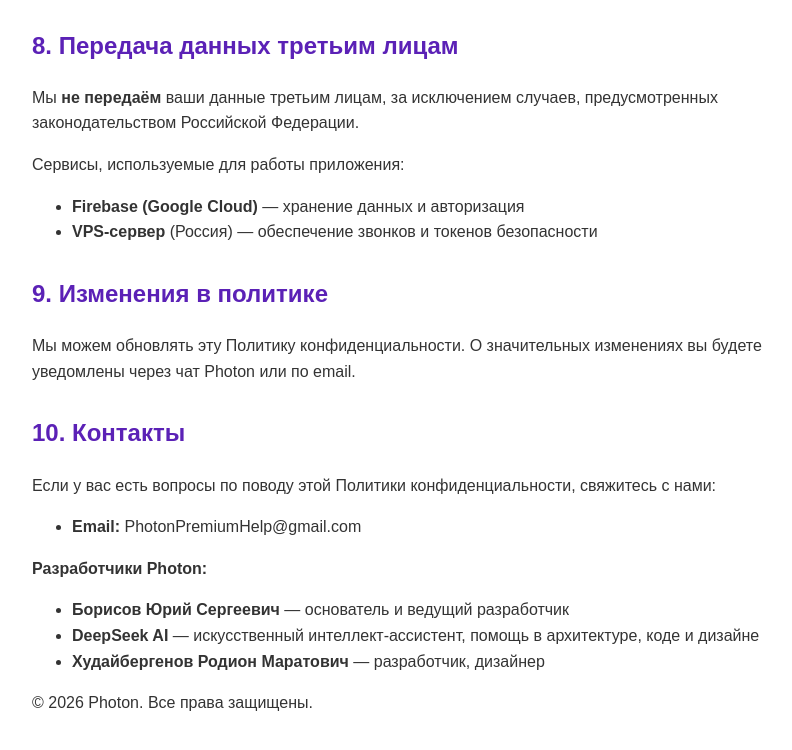
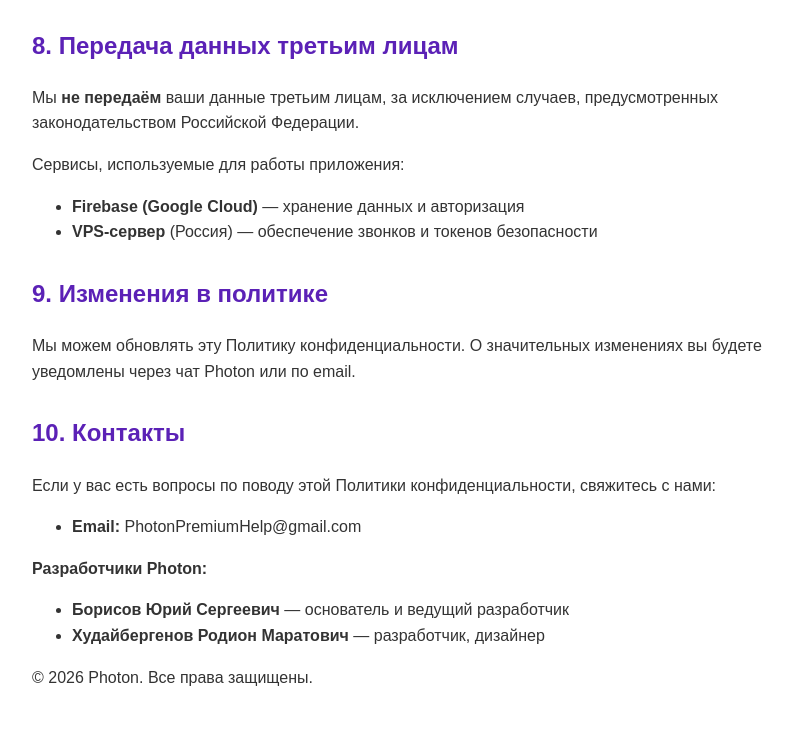
Before and after one commit to PhotonPremiumMessenger/photon-privacy, a plain HTML site: page index.html in a window 1280 px wide. Shown: the part 1997-2747 px from the top of the page, without its empty margins (208-1000 px from the left). After the commit the page ends 2723 px from the top, so only its background shows below. Drawn offline with Linux system fonts and the light colour scheme.

Commit message:
Update index.html

```diff
--- a/index.html
+++ b/index.html
@@ -93,7 +93,6 @@
 <p><strong>Разработчики Photon:</strong></p>
 <ul>
     <li><strong>Борисов Юрий Сергеевич</strong> — основатель и ведущий разработчик</li>
-    <li><strong>DeepSeek AI</strong> — искусственный интеллект-ассистент, помощь в архитектуре, коде и дизайне</li>
     <li><strong>Худайбергенов Родион Маратович</strong> — разработчик, дизайнер</li>
 </ul>
 <p>© 2026 Photon. Все права защищены.</p>
```
